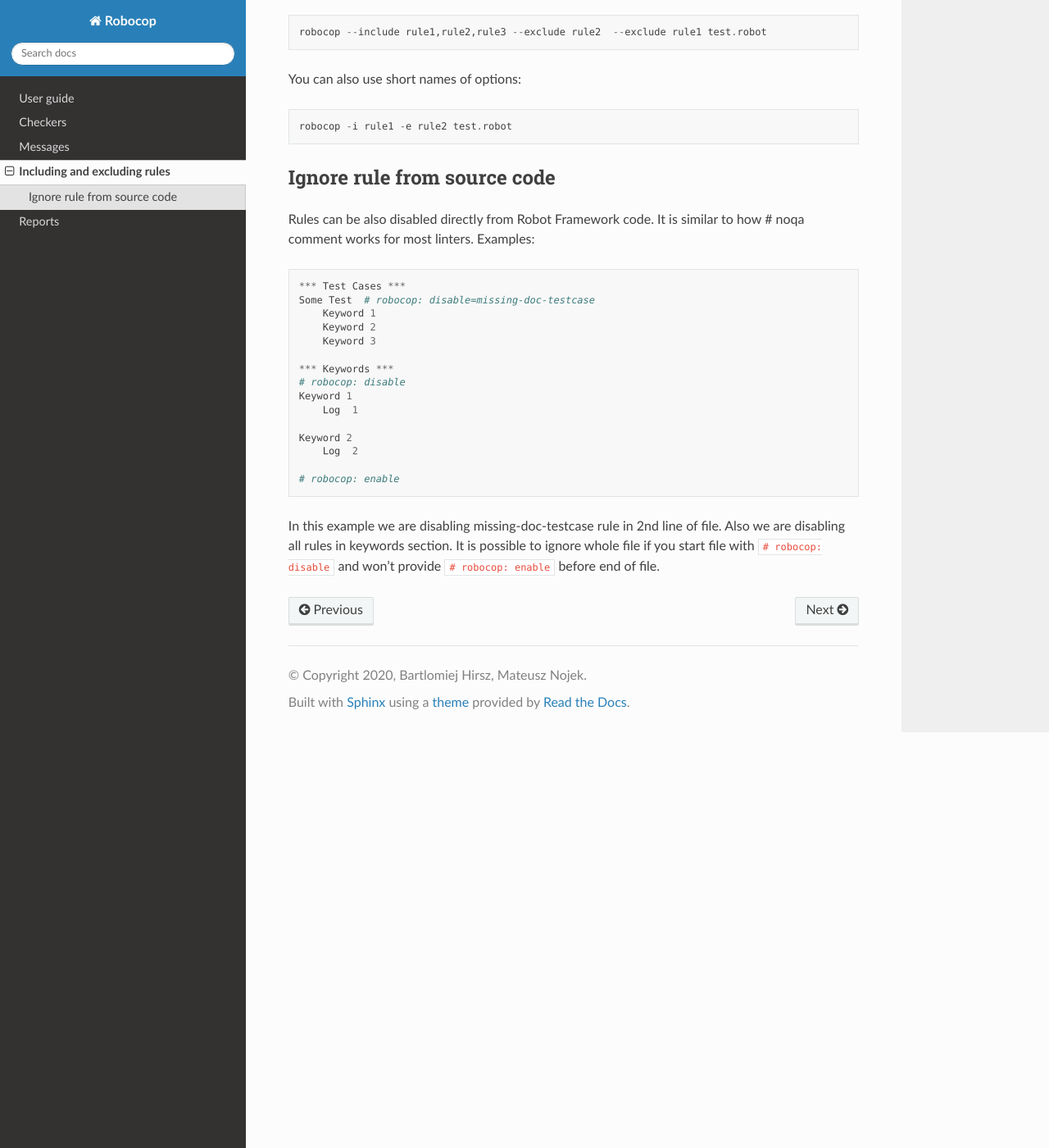
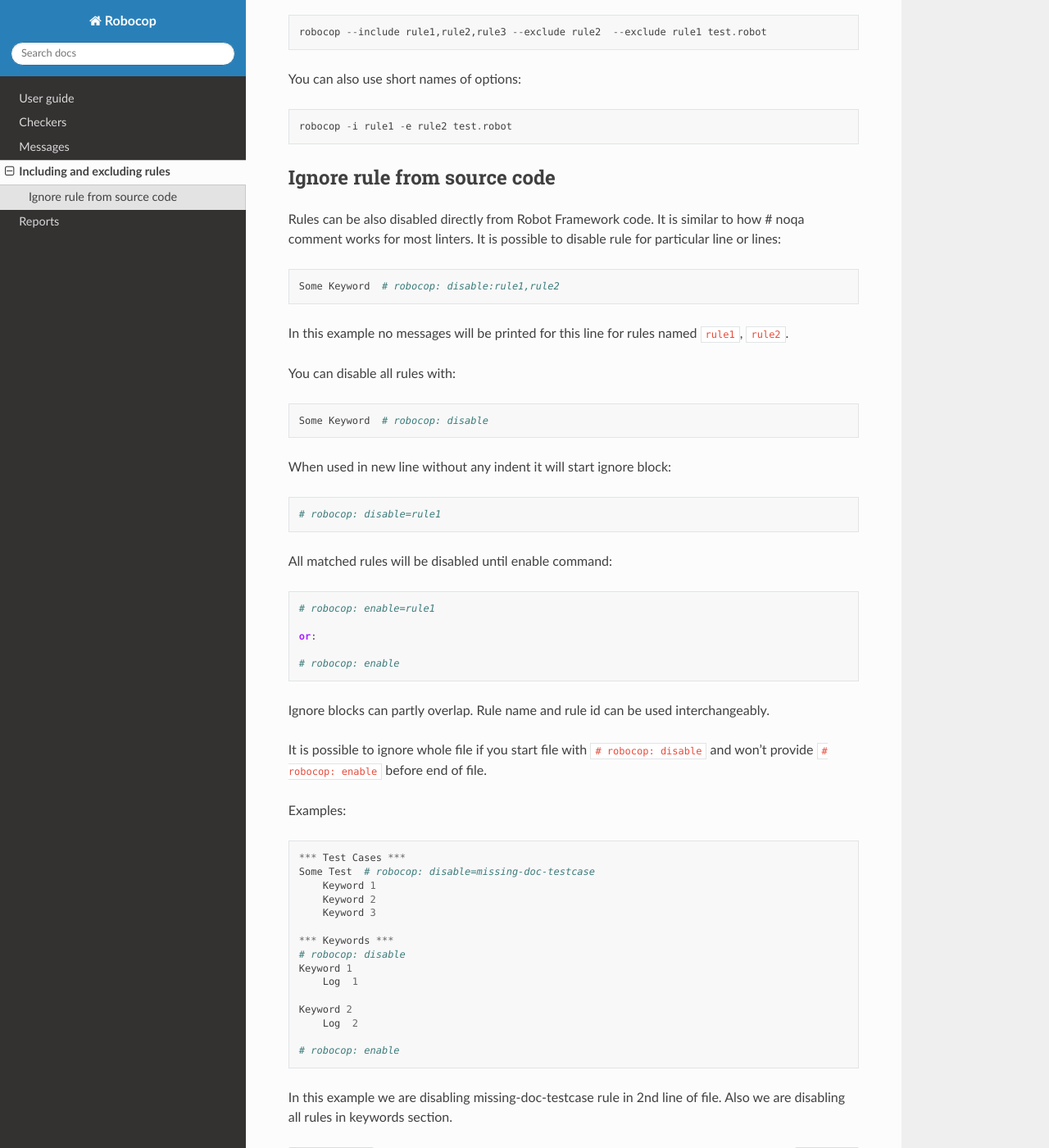
Before and after one commit to MarketSquare/robotframework-robocop, a Sphinx documentation site: the page built from docs/including_rules.rst, in a window 1280 px wide and 1400 px high, scrolled down 729 px. Shown: the whole window at 82% size. Built offline with Sphinx 7.4.7 and the Read the Docs theme 2.0.0, drawn with Linux system fonts in a browser that asks for light colours.

```diff
--- a/docs/including_rules.rst
+++ b/docs/including_rules.rst
@@ -35,7 +35,35 @@ Ignore rule from source code
 ----------------------------
 
 Rules can be also disabled directly from Robot Framework code. It is similar to how # noqa comment works for
-most linters. Examples::
+most linters.
+It is possible to disable rule for particular line or lines::
+
+    Some Keyword  # robocop: disable:rule1,rule2
+
+In this example no messages will be printed for this line for rules named ``rule1``, ``rule2``.
+
+You can disable all rules with::
+
+    Some Keyword  # robocop: disable
+
+When used in new line without any indent it will start ignore block::
+
+    # robocop: disable=rule1
+
+All matched rules will be disabled until enable command::
+
+    # robocop: enable=rule1
+
+    or:
+
+    # robocop: enable
+
+Ignore blocks can partly overlap. Rule name and rule id can be used interchangeably.
+
+It is possible to ignore whole file if you start file with ``# robocop: disable`` and won't provide
+``# robocop: enable`` before end of file.
+
+Examples::
 
     *** Test Cases ***
     Some Test  # robocop: disable=missing-doc-testcase
```
Also changed, not shown: other parts of docs/including_rules.rst (+1 -2 lines), README.rst (+3 -25 lines).
